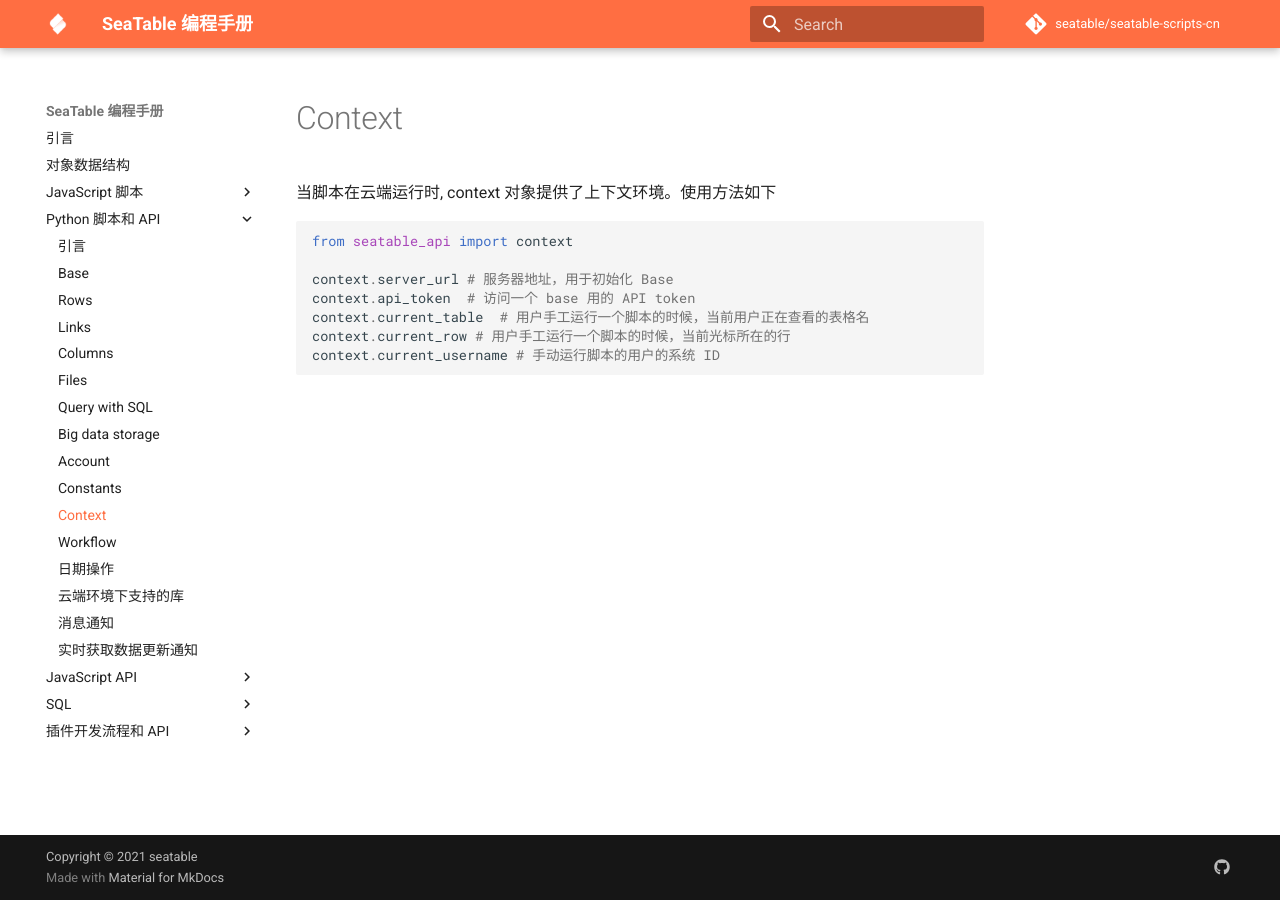
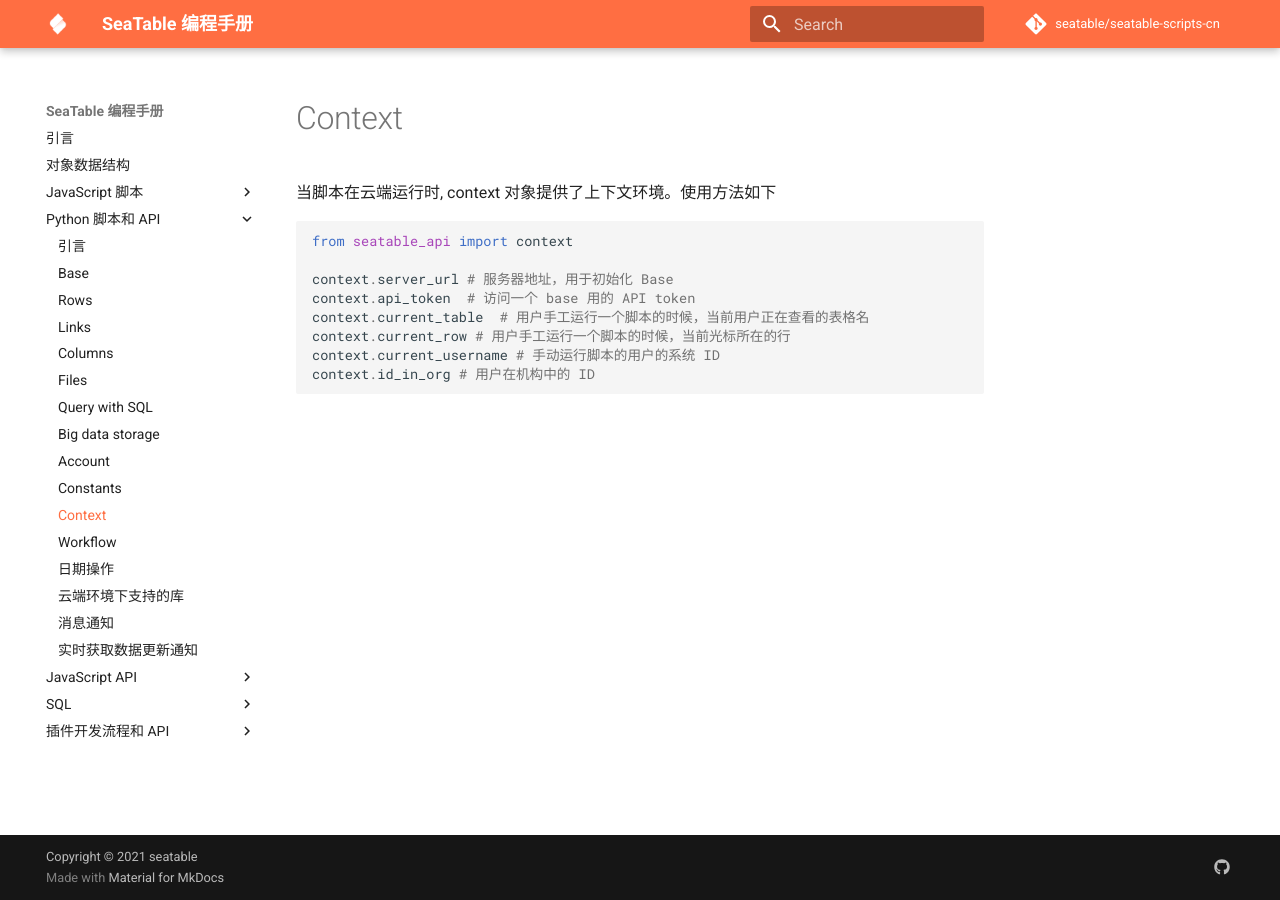
Before and after one commit to seatable/seatable-scripts-cn, an MkDocs documentation site: the page built from manual/python/context.md, in a window 1280 px wide. Built offline with MkDocs 1.6.1 and Material for MkDocs 9.7.7, drawn with Linux system fonts in a browser that asks for light colours; comment, search, counter and statistics services are not loaded.

Commit message:
add context.id_in_org

````diff
--- a/manual/python/context.md
+++ b/manual/python/context.md
@@ -10,4 +10,5 @@
 context.current_table  # 用户手工运行一个脚本的时候，当前用户正在查看的表格名
 context.current_row # 用户手工运行一个脚本的时候，当前光标所在的行
 context.current_username # 手动运行脚本的用户的系统 ID
+context.id_in_org # 用户在机构中的 ID
 ```
````
